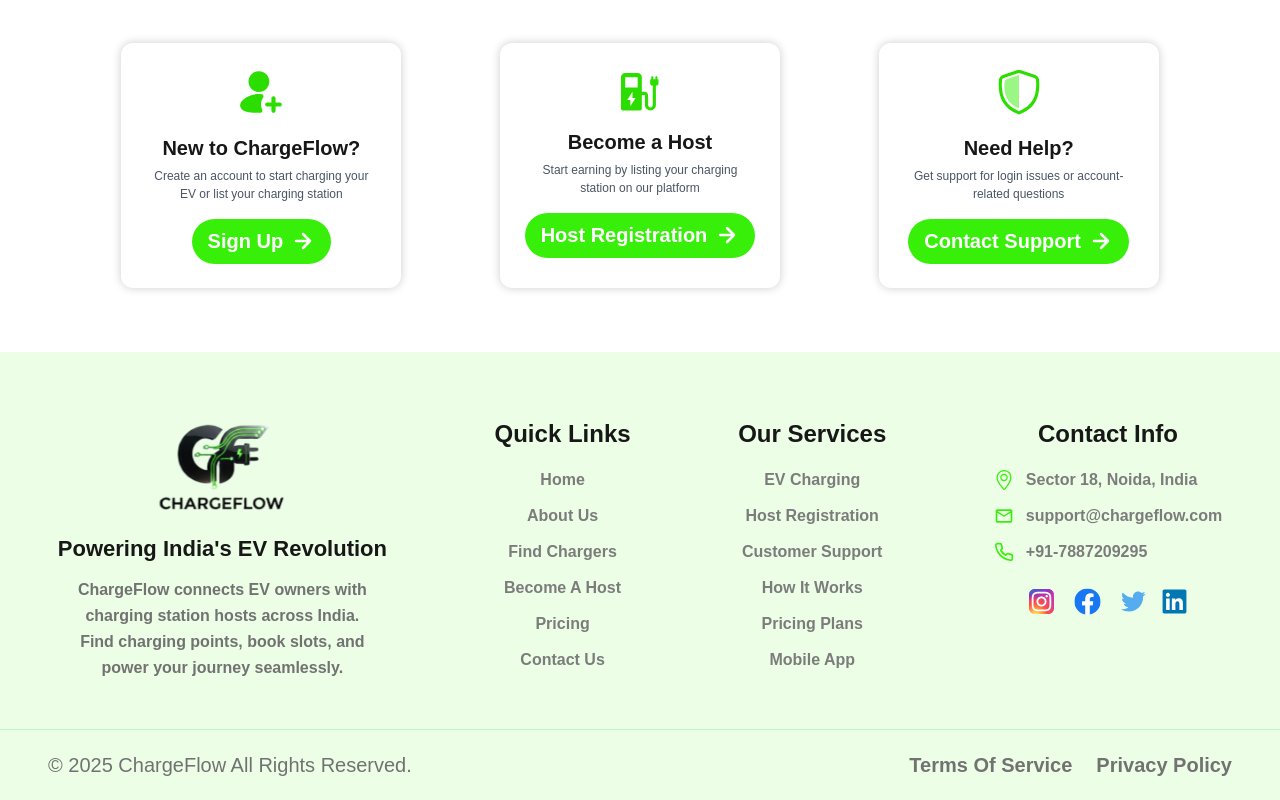
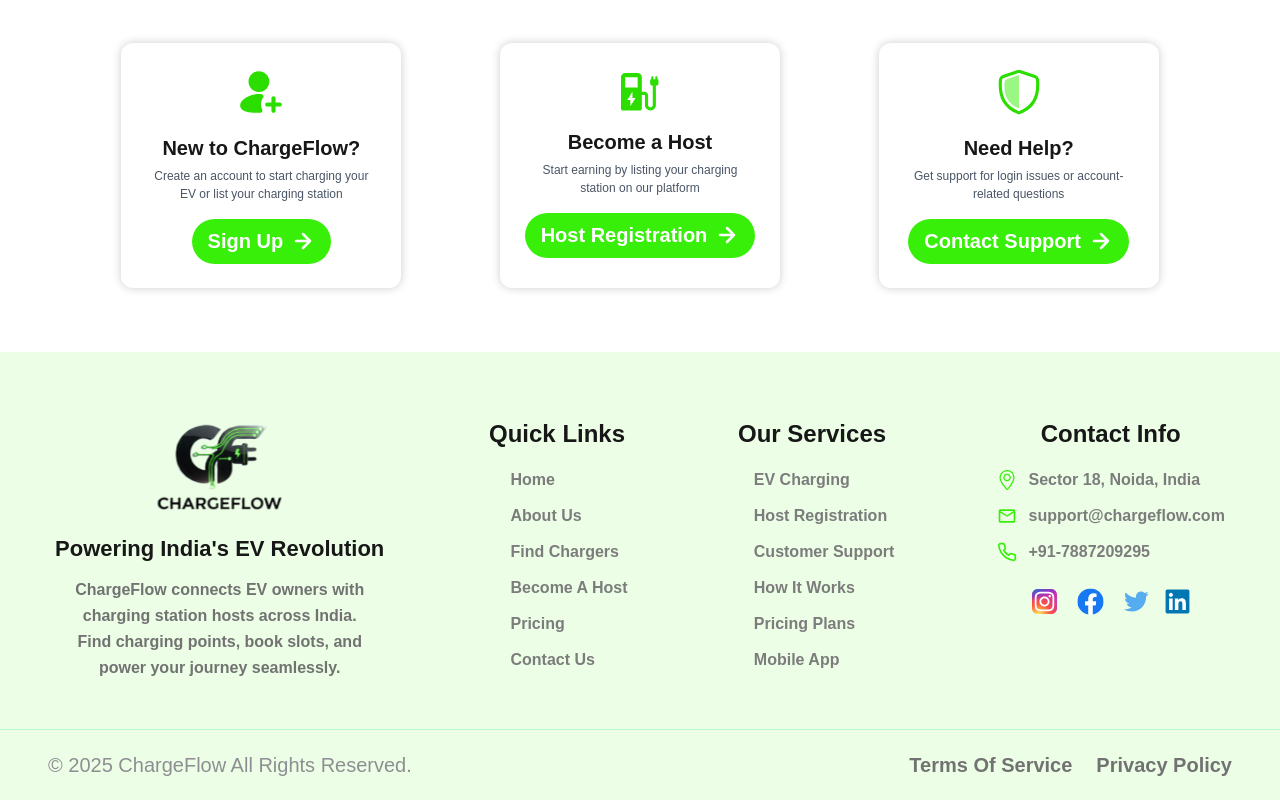
Before and after one commit to ChandaniSahu/ChargeFlow, a Next.js app: page / in a window 1280 px wide. Shown: the part 901-1701 px from the top of the page. Built offline with nearby package versions, Linux system fonts and the light colour scheme.

Commit message:
footer UI improved

```diff
--- a/app/components/Footer.tsx
+++ b/app/components/Footer.tsx
@@ -35,7 +35,7 @@
         {/* Quick Links */}
         <div>
           <h4 className="mb-4 font-semibold text-[24px]">Quick Links</h4>
-          <div className="flex flex-col space-y-3 text-[16px] font-[600] text-[#7C7C7C]">
+          <div className="flex flex-col lg:ml-6 ml-0 items-center lg:items-start space-y-3 text-[16px] font-[600] text-[#7C7C7C]">
             <a href="#" className="hover:text-[#38EF0A]">Home</a>
             <a href="#" className="hover:text-[#38EF0A]">About Us</a>
             <a href="#" className="hover:text-[#38EF0A]">Find Chargers</a>
@@ -48,7 +48,7 @@
         {/* Services */}
         <div>
           <h4 className="mb-4 font-semibold text-[24px]">Our Services</h4>
-          <div className="flex flex-col space-y-3 text-[16px] font-[600] text-[#7C7C7C]">
+          <div className="lg:ml-6 ml-0 items-center lg:items-start flex flex-col space-y-3 text-[16px] font-[600] text-[#7C7C7C]">
             <a href="#" className="hover:text-[#38EF0A]">EV Charging</a>
             <a href="#" className="hover:text-[#38EF0A]">Host Registration</a>
             <a href="#" className="hover:text-[#38EF0A]">Customer Support</a>
@@ -92,8 +92,8 @@
       {/* Bottom bar */}
       <div className="mt-12 border-t border-green-200 py-5 px-6">
         <div className="mx-auto flex max-w-7xl flex-col items-center justify-between gap-3 px-6  text-[20px] text-[#727272] md:flex-row">
-          <p className="hover:text-[#38EF0A] hidden sm:block">© 2025 ChargeFlow All Rights Reserved.</p>
-          <p className="hover:text-[#38EF0A] block sm:hidden">© 2025 All Rights Reserved.</p>
+          <p className="hover:text-[#38EF0A] text-[#8E8E93] hidden sm:block">© 2025 ChargeFlow All Rights Reserved.</p>
+          <p className="hover:text-[#38EF0A] text-[#8E8E93] block sm:hidden">© 2025 All Rights Reserved.</p>
           <div className="flex sm:gap-6 gap-3 font-[600] ">
             <span className="cursor-pointer hover:text-[#38EF0A]">
               Terms Of Service
```
